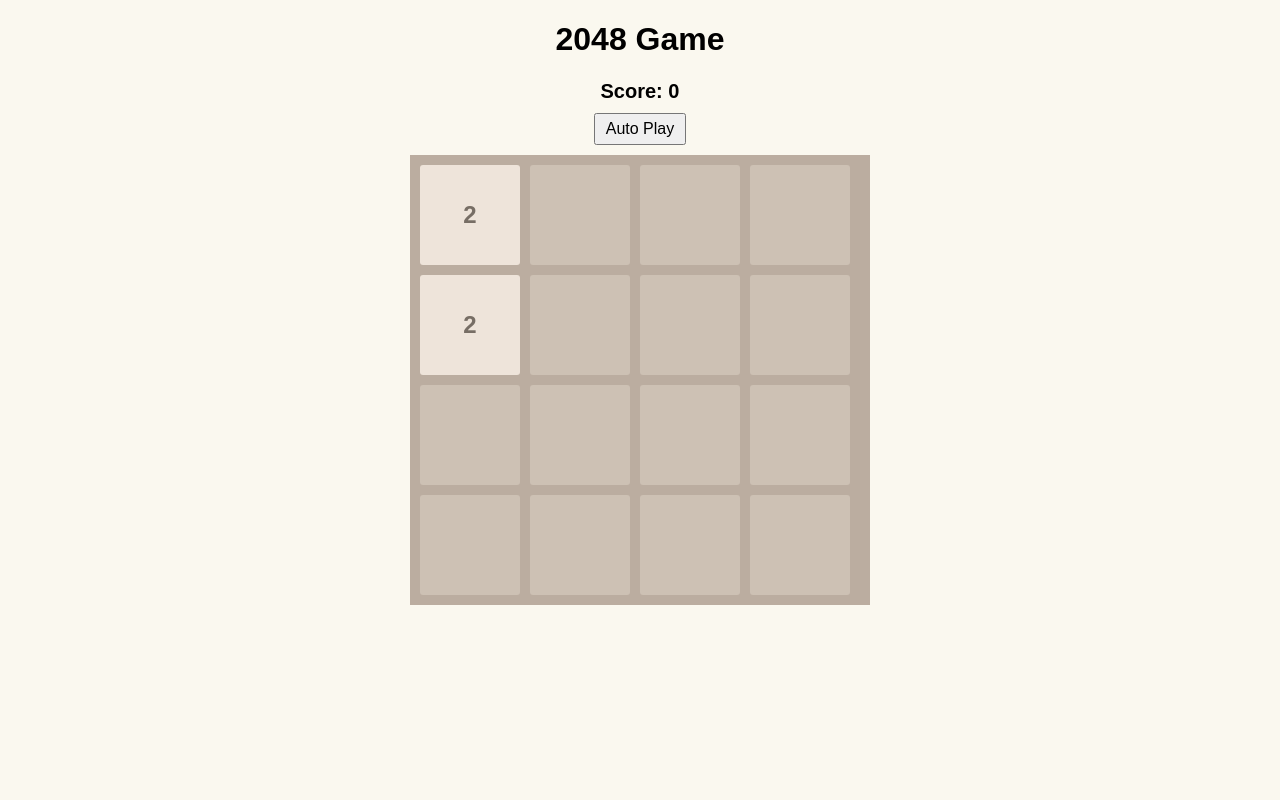
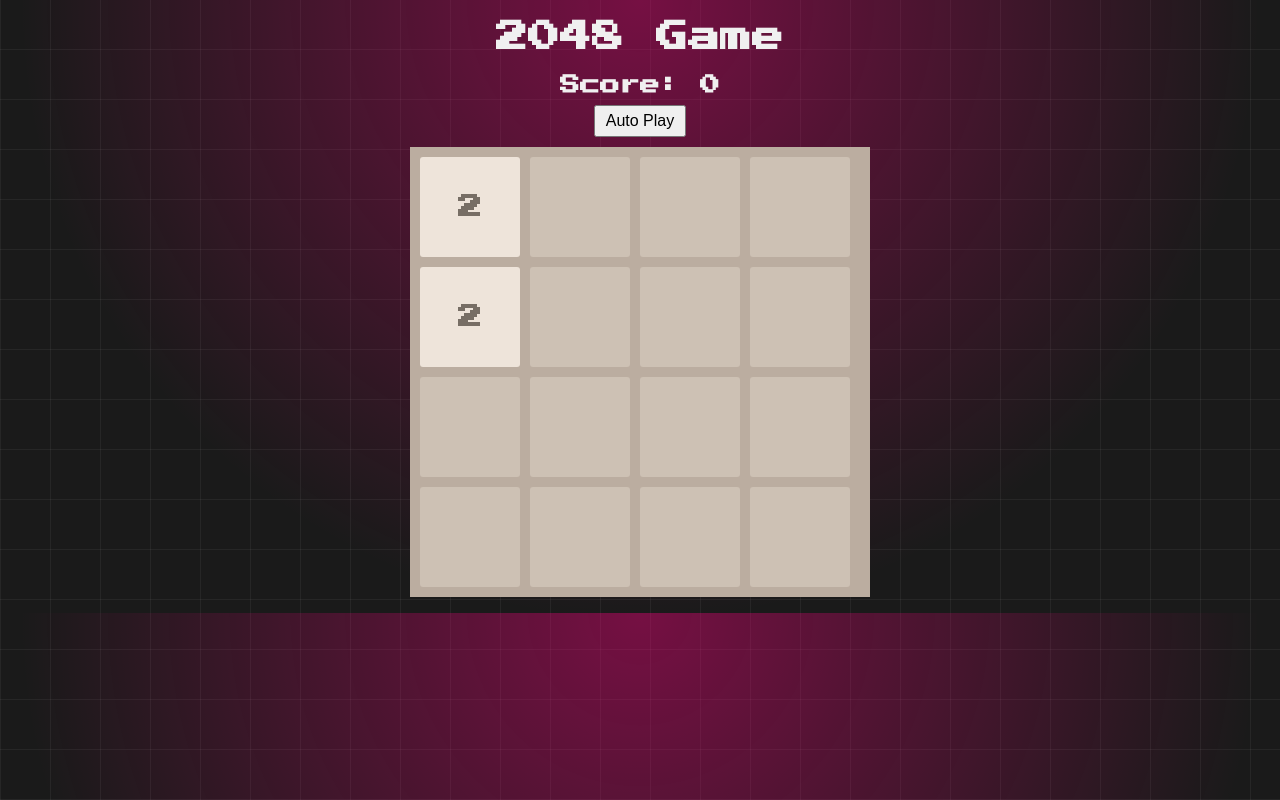
Before and after one commit to SakaguchWeiWei/2048Game, a plain HTML site: page index.html in a window 1280 px wide. Drawn offline with Linux system fonts and the light colour scheme.

Commit message:
Add retro-themed background and font

```diff
--- a/index.html
+++ b/index.html
@@ -4,6 +4,7 @@
     <meta charset="UTF-8">
     <meta name="viewport" content="width=device-width, initial-scale=1.0">
     <title>2048 Game</title>
+    <link href="https://fonts.googleapis.com/css2?family=Press+Start+2P&display=swap" rel="stylesheet">
     <link rel="stylesheet" href="style.css">
 </head>
 <body>
--- a/style.css
+++ b/style.css
@@ -1,7 +1,13 @@
 body {
-    font-family: Arial, sans-serif;
+    font-family: 'Press Start 2P', Arial, sans-serif;
     text-align: center;
-    background: #faf8ef;
+    color: #f0f0f0;
+    background-color: #1a1a1a;
+    background-image:
+        radial-gradient(circle at top, rgba(255, 0, 128, 0.4), transparent 70%),
+        repeating-linear-gradient(0deg, rgba(255,255,255,0.05) 0, rgba(255,255,255,0.05) 1px, transparent 1px, transparent 50px),
+        repeating-linear-gradient(90deg, rgba(255,255,255,0.05) 0, rgba(255,255,255,0.05) 1px, transparent 1px, transparent 50px);
+    background-size: cover, 50px 50px, 50px 50px;
 }
 
 #score-container {
```
